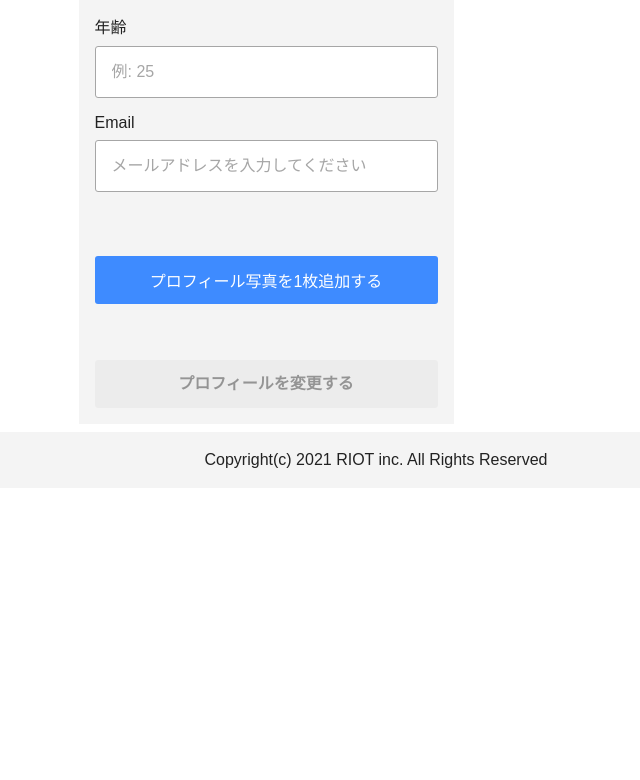
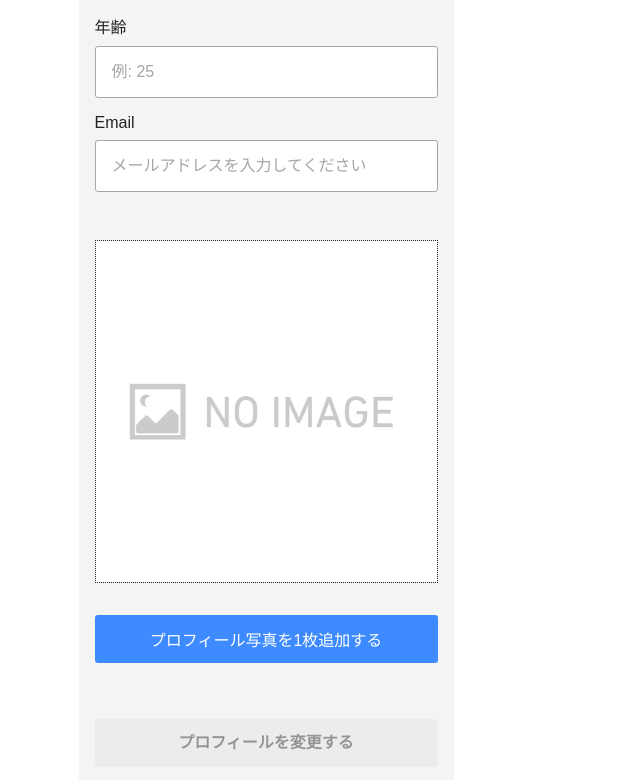
Before and after one commit to kimuniiii/Personal-Development, a Next.js app in the folder packages/client/: page /profile-edit in a window 1280 px wide. Shown: the part 579-1359 px from the top of the page, without its empty margins (264-904 px from the left). Before the commit the page ends 1067 px from the top, so only its background shows below. Built offline with nearby package versions, Linux system fonts and the light colour scheme; no server answers.

Commit message:
🎨 CLSスコア改善のため「No Image」を追加

```diff
--- a/packages/client/src/components/organisms/ProfileImageUpload/index.tsx
+++ b/packages/client/src/components/organisms/ProfileImageUpload/index.tsx
@@ -8,6 +8,8 @@ import { Margin } from 'src/components/layouts/Margin';
 
 import { COLOR_PALETTE } from 'src/styles/color_palette';
 import { FONT_SIZE } from 'src/styles/font_size';
+
+import NoImage from '../../../../public/images/no_image.png';
 
 type ProfileImageUploadProps = {
   imageUrl: string;
@@ -44,7 +46,14 @@ export const ProfileImageUpload: VFC<ProfileImageUploadProps> = ({
             </StImagePosition>
             <Margin bottom='16px' />
           </React.Fragment>
-        ) : null}
+        ) : (
+          <React.Fragment>
+            <StImagePlaceholderBox>
+              <Image src={NoImage} alt='no image' width='343px' height='343px' />
+            </StImagePlaceholderBox>
+            <Margin bottom='16px' />
+          </React.Fragment>
+        )}
       </StImageContainer>
       <StLabel>
         プロフィール写真を1枚追加する
@@ -81,6 +90,12 @@ const StImagePosition = styled.div`
   }
 `;
 
+const StImagePlaceholderBox = styled.div`
+  width: 343px;
+  height: 343px;
+  border: 1px dotted ${COLOR_PALETTE.BLACK};
+`;
+
 const StLabel = styled.label`
   display: inline-block;
   text-align: center;
```
Also changed, not shown: packages/client/src/components/organisms/ProductImageUpload/index.tsx (+11 -4 lines).
